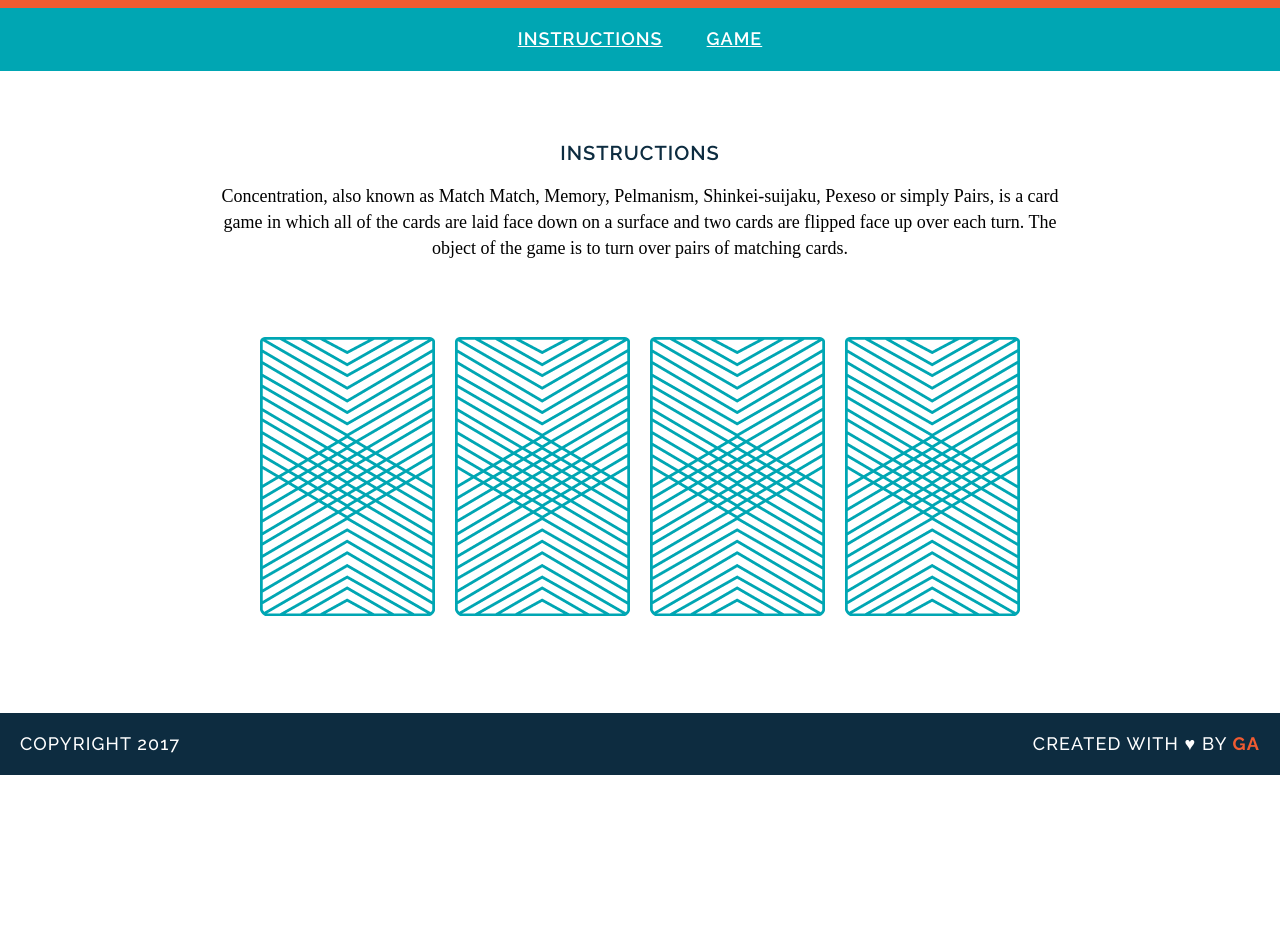
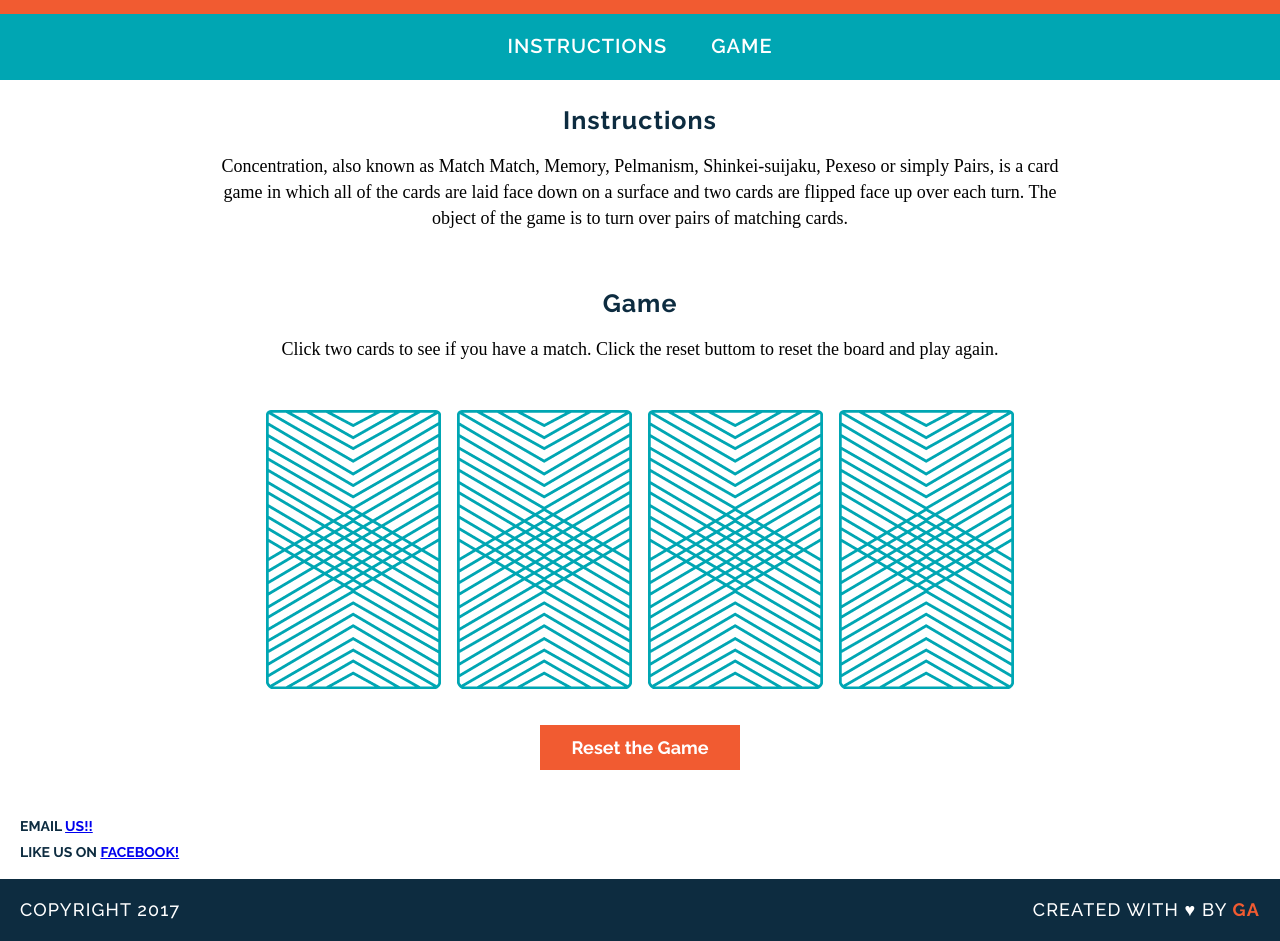
Before and after one commit to daniellabianca/wdi-fundamentals-memorygame, a plain HTML site: page memory_game/index.html in a window 1280 px wide. Shown: the part 105-1046 px from the top of the page. Before the commit the page ends 880 px from the top, so only its background shows below. Drawn offline with nearby package versions, Linux system fonts and the light colour scheme; a web font is replaced by a local one.

Commit message:
completed game

```diff
--- a/memory_game/css/style.css
+++ b/memory_game/css/style.css
@@ -1,31 +1,37 @@
 h1 {
   font-family: "Raleway", sans-serif;
-  font-weight: 400;
-  color: #0D2C40;
-  letter-spacing: 1px;
-  font-size: 45px;
+  font-weight: 600;
+  color: #FFFFFF;
+  letter-spacing: 2px;
+  font-size: 50px;
   margin: 0;
+  text-transform: uppercase;
 }
 .howto {
   font-family: "Raleway", sans-serif;
   color: #FFFFFF;
   letter-spacing: 1px;
   font-weight: 600;
-  font-size: 18px;
+  font-size: 20px;
+  text-transform: uppercase;
+  text-decoration: none;
+  margin-right: 20px;
+  margin-left: 20px;
 }
 h2 {
   font-family: "Raleway", sans-serif;
-  font-weight: 600;
+  font-weight: 700;
   color: #0D2C40;
   letter-spacing: 1px;
-  font-size: 20px;
+  font-size: 25px;
+  margin-bottom: 2px;
 }
 h3 {
   font-family: "Raleway", sans-serif;
-  font-weight: 600;
+  font-weight: 700;
   color: #0D2C40;
   letter-spacing: 1px;
-  font-size: 20px;
+  font-size: 25px;
 }
 p {
   font-family: "Droid Serif", serif;
@@ -36,31 +42,53 @@ body {
   text-align: center;
   margin: 0;
 }
+ .contact {
+  text-transform: uppercase;
+  color: #0D2C40;
+  font-size: 14px;
+  font-weight: 700;
+  font-family: "Raleway", sans-serif;
+  text-align: left;
+  margin-left: 20px;
+}
+ .button {
+  background-color: #F15B31;
+  border: none;
+  font-family: "Raleway", sans-serif;
+  font-weight: 700;
+  color: white;
+  margin-top: 32px;
+  text-align: center;
+  text-decoration: uppercase;
+  display: inline-block;
+  font-size: 18px;
+  width: 200px;
+  height: 45px;
+}
+.button:hover {
+  opacity: .85
+}
 header {
   background-color: #F15B31;
-  color: #FFFFFF;
   padding: 30px 20px;
 }
 nav {
   background-color: #00A6B3;
   color: #FFFFFF;
-  padding: 20px;
+  padding-top: 20px;
+  padding-bottom: 20px;
   border-bottom: 2px solid transparent;
 }
-a {
-   margin-right: 20px;
-   margin-left: 20px;
- }
 a:hover {
-  border-color: #FFFFFF;
+  border-bottom: 2px solid white;
 }
 main {
   text-align: center;
   width: 850px;
-  margin: 35px auto;
+  margin: 25px auto;
 }
 img {
-  margin: 40px 8px;
+  margin: 30px 8px auto 8px;
 }
 footer {
   text-transform: uppercase;
@@ -92,3 +120,32 @@ footer {
   color: #F15B31;
   font-weight: 700;
 }
+.swal-overlay {
+  background-color: rgba(178,228,232, 0.55);
+}
+.swal-title {
+  font-family: "Raleway", sans-serif;
+  font-weight: 700;
+  color: #f26b45;
+  margin: 0px;
+  font-size: 30px;
+  margin-bottom: 28px;
+}
+.swal-text {
+  font-family: "Raleway", sans-serif;
+  font-weight: 600;
+  padding: 17px;
+  font-size: 20px;
+  display: block;
+  margin: 22px;
+  text-align: center;
+  color: #515151;
+}
+.swal-button {
+  padding: 7px 19px;
+  border-radius: 2px;
+  background-color: #bebebe;
+  font-size: 16px;
+  color: #3e549a;
+  border: 1px solid #acacac;
+}
--- a/memory_game/index.html
+++ b/memory_game/index.html
@@ -1,35 +1,48 @@
 <!DOCTYPE html>
 <html>
+
 <head>
   <link href="https://fonts.googleapis.com/css?family=Droid+Serif|Raleway:400,500,600,700" rel="stylesheet">
   <link href="css/reset.css" rel="stylesheet" type="text/reset">
   <link href="css/style.css" rel="stylesheet" type="text/css">
   <title>Memory Card Game</title>
-  <header><h1>MEMORY CARD GAME</h1></header>
+  <header>
+    <h1>Memory Card Game</h1>
+  </header>
 </head>
 
 <body>
-  <nav><a href="#instructions" class="howto">INSTRUCTIONS</a>
-  <a href="#game" class="howto">GAME</a>
+  <nav><a href="#instructions" class="howto">Instructions</a>
+    <a href="#game" class="howto">Game</a>
   </nav>
 
-  <main><a name="instructions"><h2>INSTRUCTIONS</a></h2>
-  <p>Concentration, also known as Match Match, Memory, Pelmanism, Shinkei-suijaku, Pexeso or simply Pairs, is a card game in which all of the cards are laid face down on a surface and two cards are flipped face up over each turn. The object of the game is to turn over pairs of matching cards.</p>
+  <main>
+    <a name="instructions">
+      <h2>Instructions</h2>
+    </a>
+    <p>Concentration, also known as Match Match, Memory, Pelmanism, Shinkei-suijaku, Pexeso or simply Pairs, is a card game
+      in which all of the cards are laid face down on a surface and two cards are flipped face up over each turn. The object
+      of the game is to turn over pairs of matching cards.</p><br>
     <a name="game">
-<div>
-  <img src="images/back.png" alt="Queen of Diamonds">
-  <img src="images/back.png" alt="Queen of Hearts">
-  <img src="images/back.png" alt="King of Diamonds">
-  <img src="images/back.png" alt="King of Hearts">
+      <h2>Game</h2>
+    </a>
+    <p> Click two cards to see if you have a match. Click the reset buttom to reset the board and play again.</p>
+    <div id="game-board" class="board clearfix">
     </div>
-</a>
+    <button type="reset" class="button" value="Reset" onClick="window.location.reload()">Reset the Game</button><br><br>
   </main>
+
+  <p class="contact">
+    Email <a href="mailto:game@game.com">Us!!</a><br> Like Us on <a href="www.gamefacebookaccount.com">Facebook!</a></p>
+
   <footer class="clearfix">
     <p class="copyright">Copyright 2017</p>
     <p class="message">Created with &hearts; by <span class="name">GA</span></p>
+  </footer>
 
-</footer>
   <script src="js/main.js"></script>
+  <script src="https://unpkg.com/sweetalert/dist/sweetalert.min.js"></script>
+
 </body>
 
 </html>
--- a/memory_game/js/main.js
+++ b/memory_game/js/main.js
@@ -1,45 +1,50 @@
-var cards = [
-  {
+var cards = [{
 	rank: "queen",
 	suit: "hearts",
 	cardImage: "images/queen-of-hearts.png"
-  },
-  {
+}, {
 	rank: "queen",
 	suit: "diamonds",
 	cardImage: "images/queen-of-diamonds.png"
-  },
-  {
+}, {
 	rank: "king",
 	suit: "hearts",
 	cardImage: "images/king-of-hearts.png"
-  },
-  {
+}, {
 	rank: "king",
 	suit: "diamonds",
 	cardImage: "images/king-of-diamonds.png"
-  }
-];
+}];
+
 var cardsInPlay = [];
+cards.sort(function () { return 0.5 - Math.random() });
 
-  var checkForMatch = function() {
+var checkForMatch = function () {
 	if (cardsInPlay[0] === cardsInPlay[1]) {
-      alert("Congrats!");
-      console.log("Awesome, you found a match!");
+		swal("Congratulations!", "You matched a pair.", "success");
 	} else {
-      alert("Sorry, try again.");
-      console.log("Sorry, try again.");
+		swal("Sorry, try again.", "You did not match a pair.", "info");
 	}
 };
 
-  var flipCard = function(cardId) {
+var flipCard = function () {
+	var cardId = this.getAttribute("data-id");
+	console.log("User flipped " + cards[cardId].rank + " " + "of " + cards[cardId].suit);
+	cardsInPlay.push(cards[cardId].rank);
+	this.setAttribute("src", cards[cardId].cardImage);
+	if (cardsInPlay.length === 2) {
 		checkForMatch();
-    console.log("Player flipped " + cards[cardId].rank);
-    cardsInPlay.push(cards[cardId].rank);
-    console.log(cards[cardId].cardImage);
-    console.log(cards[cardId].suit);
+	}
 };
 
-    flipCard(0);
-    flipCard(1);
-    flipCard(2);
+var createBoard = function () {
+	for (var i = 0; i < cards.length; i += 1) {
+		var cardElement = document.createElement("img");
+		cardElement.setAttribute("src", "images/back.png");
+		cardElement.setAttribute("data-id", i);
+		cardElement.addEventListener("click", flipCard);
+		document.getElementById("game-board").appendChild(cardElement);
+	}
+};
+
+createBoard();
```
Lines whose indentation alone changed are shown as unchanged.
